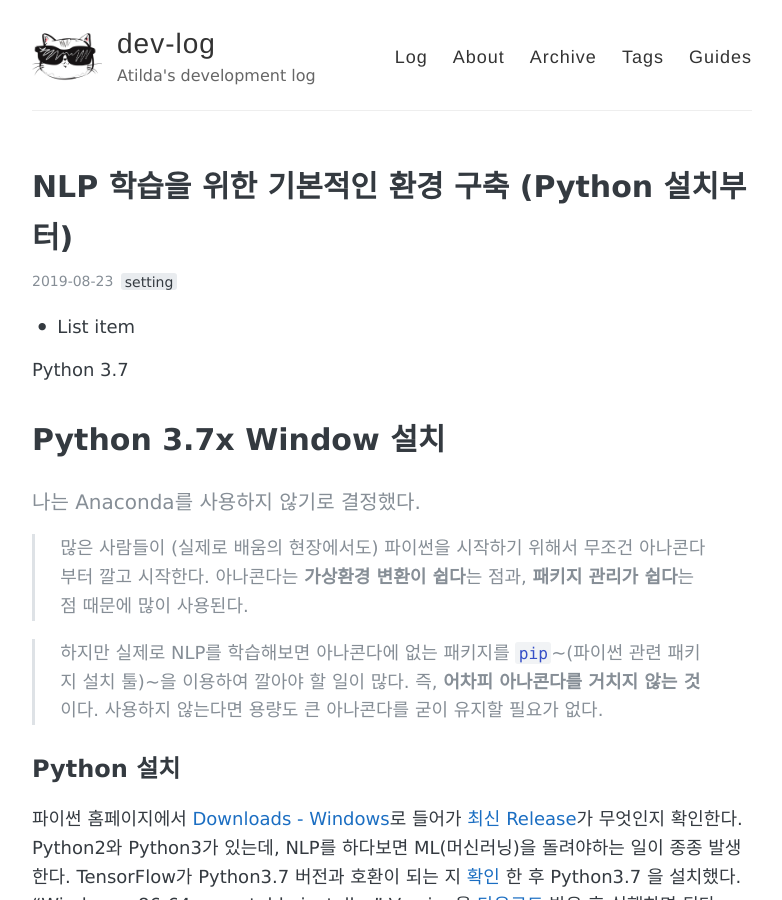
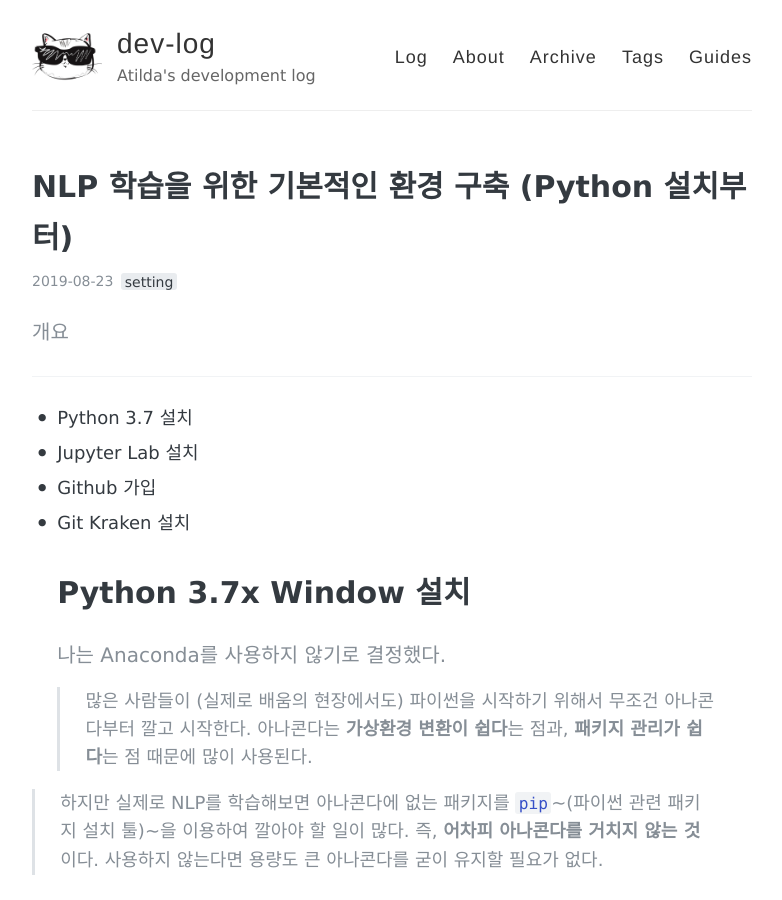
Before and after one commit to stellarway/stellarway.github.io, a Jekyll site: the page built from _posts/2019-08-23-enviroment.md, in a window 1280 px wide and 900 px high. Shown: the whole window, without its empty margins (248-1030 px from the left). Built offline with Jekyll 4.4.1, drawn with Linux system fonts in a browser that asks for light colours.

Commit message:
_posts/2019-08-23-enviroment.md updated from https://stackedit.io/

```diff
--- a/_posts/2019-08-23-enviroment.md
+++ b/_posts/2019-08-23-enviroment.md
@@ -4,11 +4,12 @@
 tags: [setting]
 comments: true
 ---
->
-
- - List item
-
-Python 3.7
+#### 개요
+---
+ - Python 3.7 설치
+ - Jupyter Lab 설치
+ - Github 가입
+ - Git Kraken 설치
 # Python 3.7x Window 설치
 #### 나는 Anaconda를 사용하지 않기로 결정했다.
 >많은 사람들이 (실제로 배움의 현장에서도) 파이썬을 시작하기 위해서 무조건 아나콘다부터 깔고 시작한다. 아나콘다는 **가상환경 변환이 쉽다**는 점과, **패키지 관리가 쉽다**는 점 때문에 많이 사용된다.
```
Also changed, not shown: other parts of _posts/2019-08-23-enviroment.md (+1 -1 lines).
